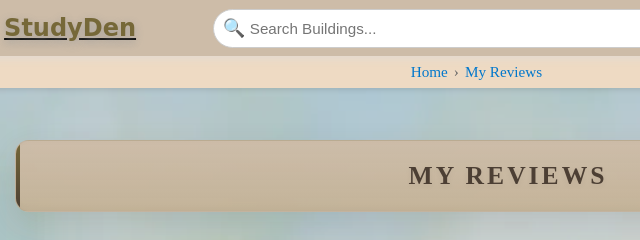
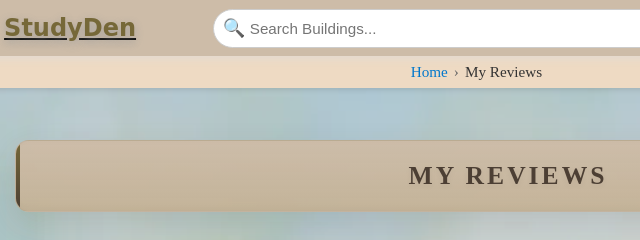
Before and after one commit to Martearo/Comp-3020-UM-Study-bruh-, a plain HTML site: page myreviews.html in a window 1280 px wide. Shown: the top 240 px of the page, 132-772 px from the left. Drawn offline with Linux system fonts and the light colour scheme.

Commit message:
update12

```diff
--- a/myreviews.html
+++ b/myreviews.html
@@ -64,7 +64,7 @@
             </div>
 
             <div class="breadcrumbs">
-                <a href="index.html">Home</a> › <a href="myreviews.html">My Reviews</a>
+                <a href="index.html">Home</a> › <span aria-current="page">My Reviews</span>
             </div>
 
             <a href="Help/help.html" class="help-btn">Help</a>
```
